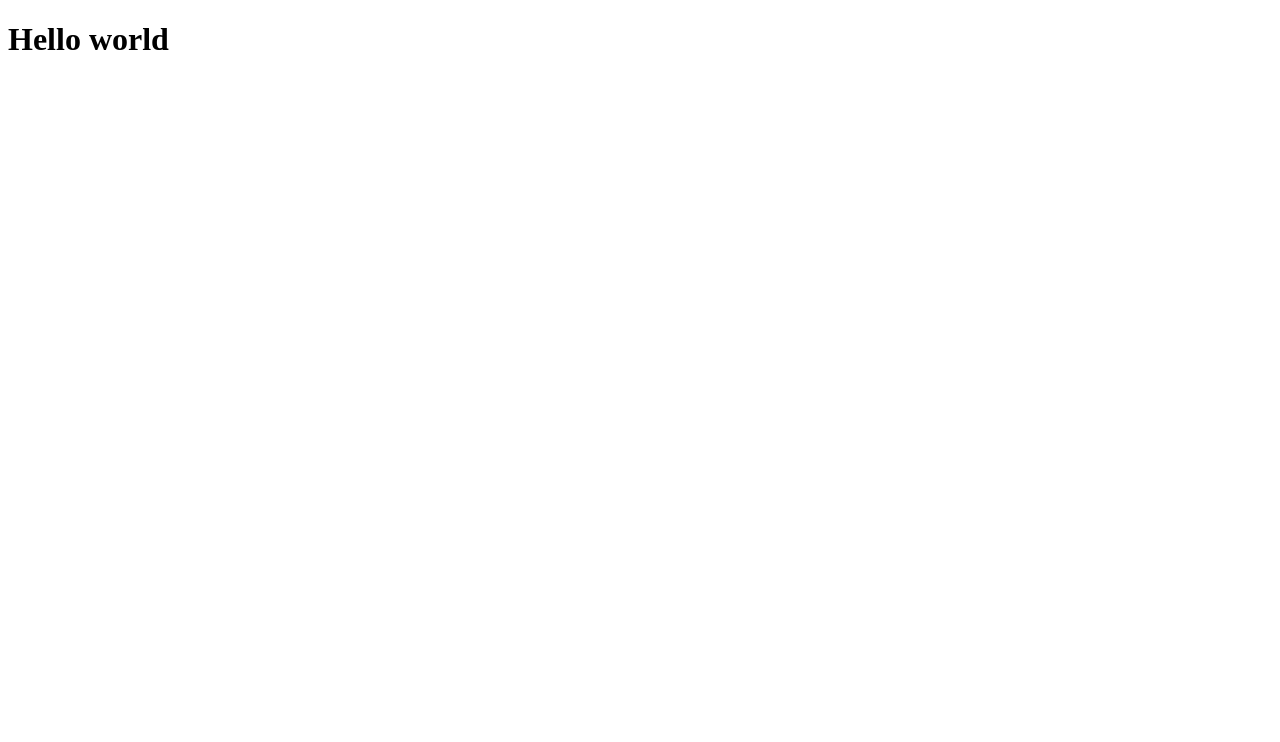
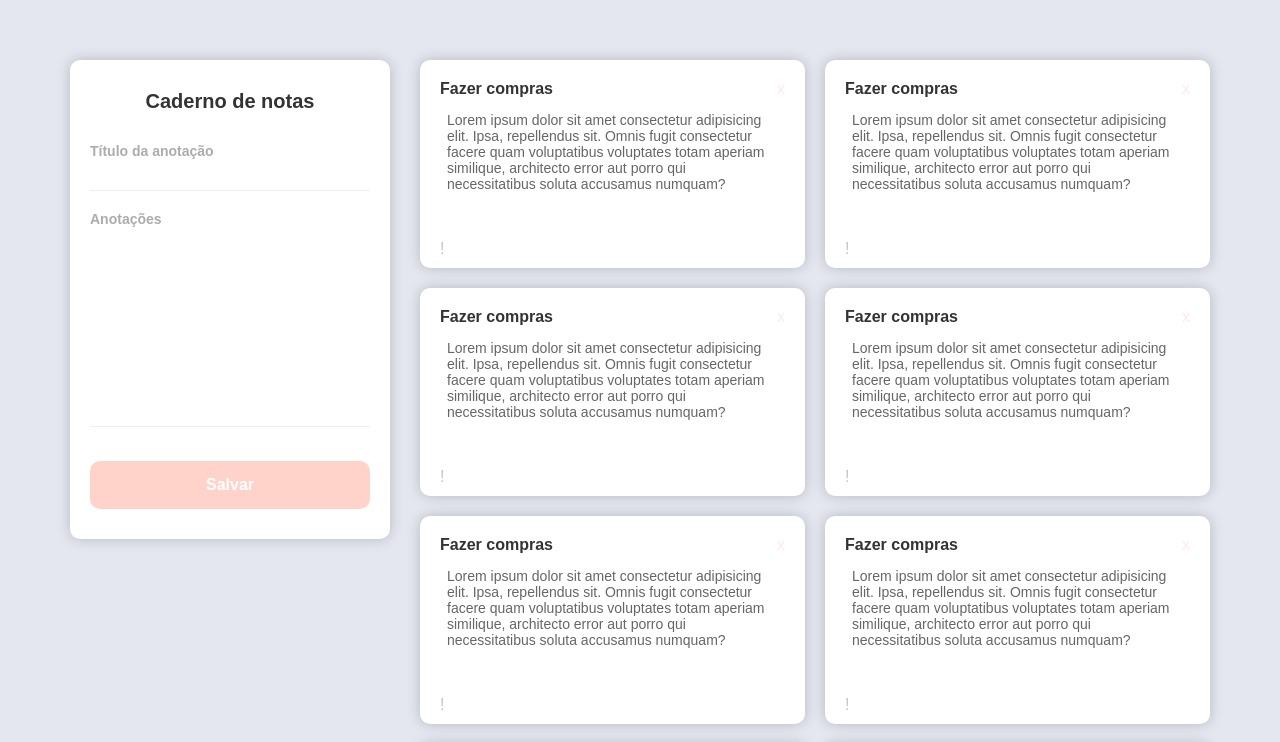
Before and after one commit to FellipeCastro/react-node-project, a React (Vite) app in the folder frontend/: page / in a window 1280 px wide. Shown: the top 742 px of the page. Built offline with nearby package versions, Linux system fonts and the light colour scheme.

Commit message:
aula 04 finalizada

```diff
--- a/frontend/src/App.css
+++ b/frontend/src/App.css
@@ -0,0 +1,8 @@
+#app {
+    max-width: 1200px;
+    margin: 0 auto;
+    padding: 60px 30px;
+    display: flex;
+    flex-direction: row;
+    align-items: flex-start;
+}
--- a/frontend/src/App.jsx
+++ b/frontend/src/App.jsx
@@ -1,11 +1,43 @@
 import './App.css'
+import './Sidebar.css'
+import './Main.css'
+import Notes from './components/Notes'
 
 function App() {
 
   return (
-    <>
-      <h1>Hello world</h1>
-    </>
+    <div id='app'>
+      <aside>
+        <strong>Caderno de notas</strong>
+        <form>
+          <div className="input-block">
+            <label htmlFor="title">Título da anotação</label>
+            <input type="text" />
+          </div>
+
+          <div className="input-block">
+            <label htmlFor="nota">Anotações</label>
+            <textarea></textarea>
+          </div>
+
+          <button type="submit">Salvar</button>
+        </form>
+      </aside>
+
+      <main>
+        <ul>
+          <Notes />
+          <Notes />
+          <Notes />
+          <Notes />
+          <Notes />
+          <Notes />
+          <Notes />
+          <Notes />
+          <Notes />
+        </ul>
+      </main>
+    </div>
   )
 }
 
--- /dev/null
+++ b/frontend/src/Main.css
@@ -0,0 +1,63 @@
+main {
+    margin-left: 350px;
+    flex: 1;
+}
+
+main ul {
+    display: grid;
+    grid-template-columns: 1fr 1fr;
+    gap: 20px;
+    list-style: none;
+}
+
+li.notepad-infos div {
+    display: flex;
+    justify-content: space-between;
+    flex-wrap: wrap;
+}
+
+li.notepad-infos {
+    background-color: #fff;
+    box-shadow: 0 0 14px rgba(0, 0, 0, 0.2);
+    border-radius: 10px;
+    padding: 20px 20px 10px 20px;
+}
+
+li.notepad-infos strong {
+    display: block;
+    font-size: 16px;
+    color: #333;
+}
+
+li.notepad-infos div div {
+    color: #ffeae6;
+    cursor: pointer;
+}
+
+li.notepad-infos div div:hover {
+    color: #eb8f7a;
+    transition: .2s;
+}
+
+li.notepad-infos textarea {
+    padding: 7px;
+    margin-top: 7px;
+    margin-bottom: 5px;
+    width: 100%;
+    height: 130px;
+    font-size: 14px;
+    color: #666;
+    border: 0;
+    background-color: #fff;
+    resize: none;
+}
+
+li.notepad-infos span {
+    color: #c4c4c4;
+    cursor: pointer;
+}
+
+li.notepad-infos span:hover {
+    color: #eb8f7a;
+    transition: .2s;
+}
--- /dev/null
+++ b/frontend/src/Sidebar.css
@@ -0,0 +1,64 @@
+aside {
+    width: 320px;
+    margin-bottom: 30px;
+    background-color: #fff;
+    box-shadow: 0 0 14px rgba(0, 0, 0, 0.2);
+    border-radius: 10px;
+    padding: 30px 20px;
+    position: fixed;
+}
+
+aside strong {
+    font-size: 20px;
+    text-align: center;
+    display: block;
+    color: #333;
+}
+
+aside form {
+    margin-top: 30px;
+}
+
+aside form .input-block {
+    margin-top: 20px;
+}
+
+aside form .input-block label {
+    color: #acacac;
+    font-size: 14px;
+    font-weight: bold;
+    display: block;
+}
+
+aside form .input-block input {
+    width: 100%;
+    height: 32px;
+    font-size: 14px;
+    color: #666;
+    border: 0;
+    border-bottom: 1px solid #eee;
+}
+
+aside form .input-block textarea {
+    width: 100%;
+    height: 200px;
+    font-size: 14px;
+    color: #666;
+    border: 0;
+    border-bottom: 1px solid #eee;
+    background-color: #fff;
+    resize: none;
+}
+
+aside form button[type=submit] {
+    width: 100%;
+    border: 0;
+    margin-top: 30px;
+    background-color: #ffd3ca;
+    border-radius: 10px;
+    padding: 15px 20px;
+    font-size: 16px;
+    font-weight: bold;
+    color: #fff;
+    cursor: pointer;
+}
--- /dev/null
+++ b/frontend/src/components/Notes.jsx
@@ -0,0 +1,22 @@
+import React from "react"
+
+function Notes() {
+    return (
+        <>
+            <li className='notepad-infos'>
+                <div>
+                <strong>Fazer compras</strong>
+                <div>
+                    x
+                </div>
+                <textarea>
+                    Lorem ipsum dolor sit amet consectetur adipisicing elit. Ipsa, repellendus sit. Omnis fugit consectetur facere quam voluptatibus voluptates totam aperiam similique, architecto error aut porro qui necessitatibus soluta accusamus numquam?
+                </textarea>
+                <span>!</span>
+                </div>
+            </li>
+        </>
+    )
+}
+
+export default Notes
--- a/frontend/src/index.css
+++ b/frontend/src/index.css
@@ -0,0 +1,15 @@
+* {
+    margin: 0;
+    padding: 0;
+    outline: 0;
+    box-sizing: border-box;
+    font-family: Arial, Helvetica, sans-serif;
+}
+
+html, body, #root {
+    height: 100%;
+}
+
+body {
+    background-color: #e4e7ef;
+}
```
